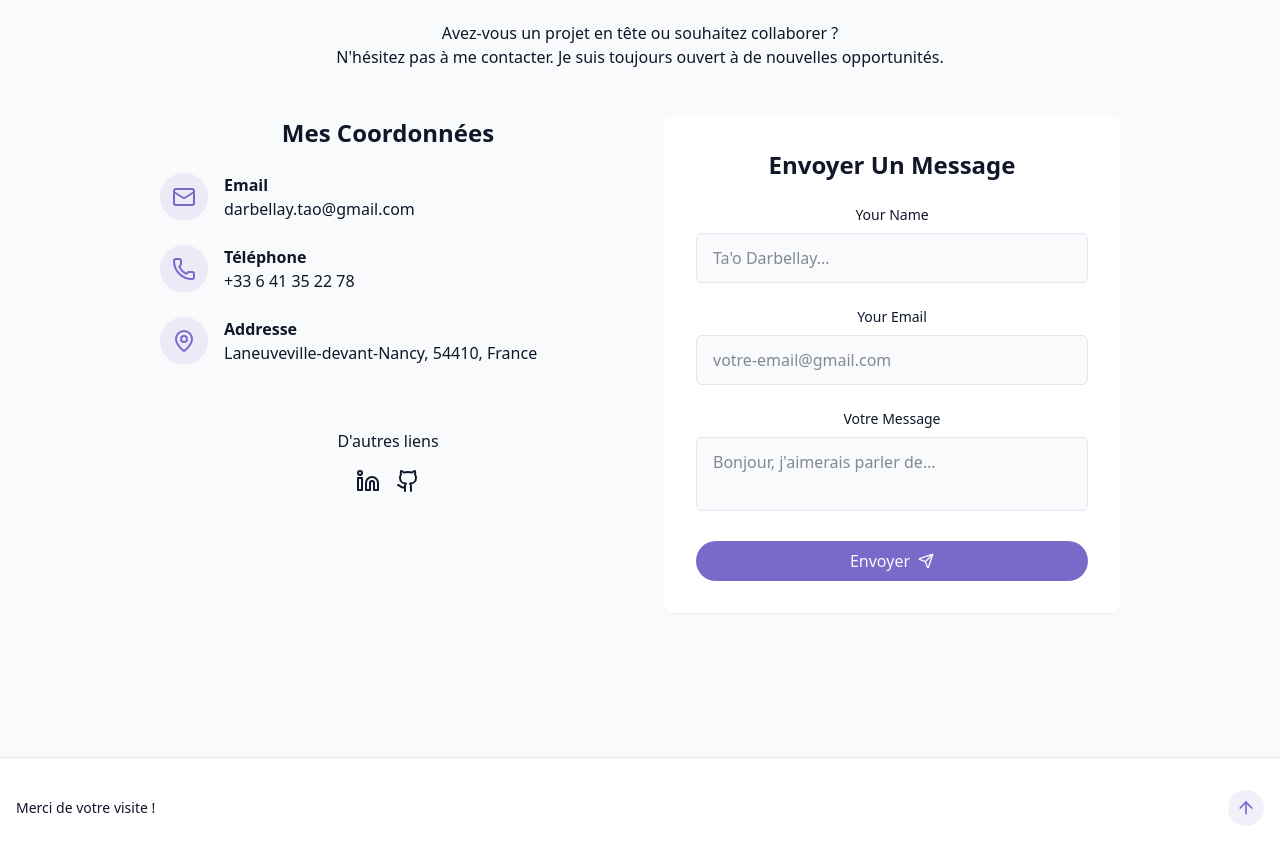
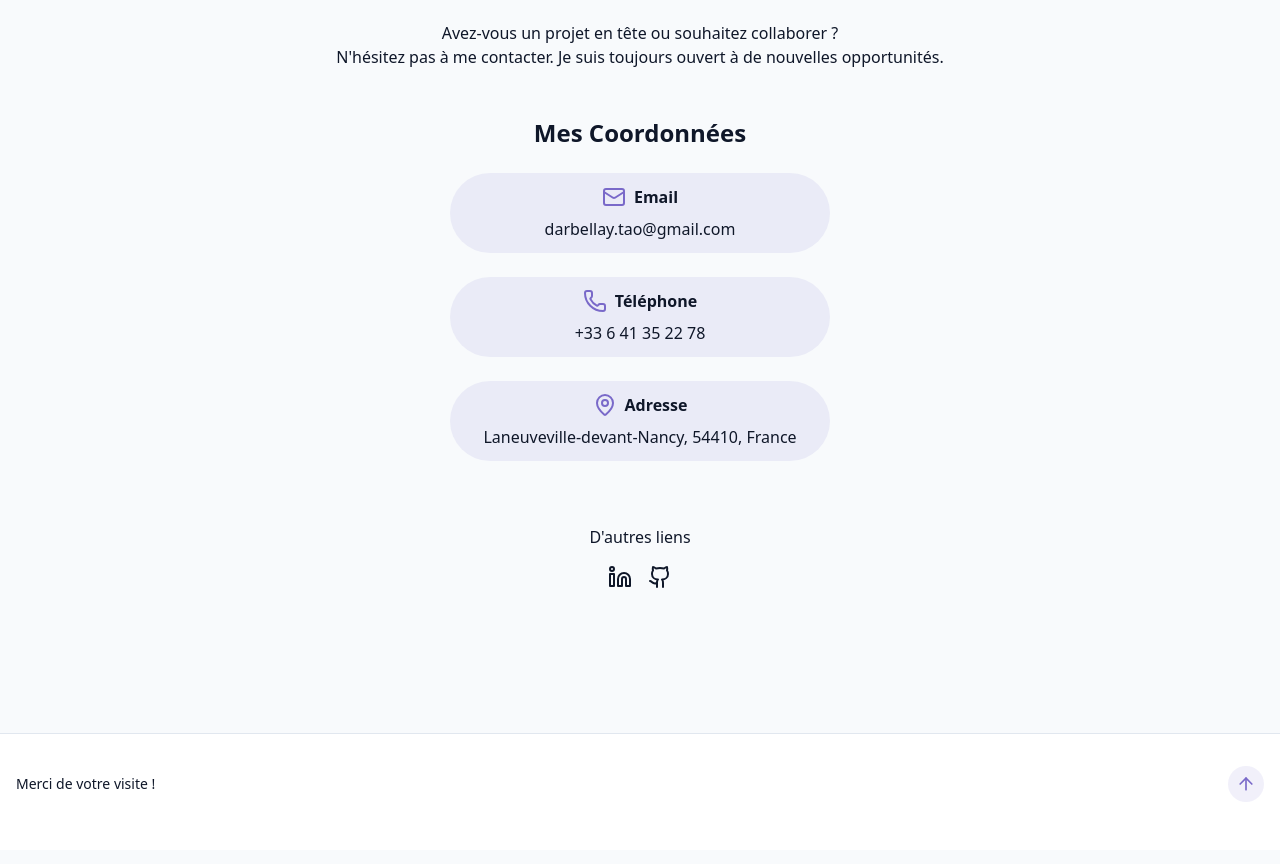
Before and after one commit to TLX542/portfolio, a React (Vite) app: page / in a window 1280 px wide. Shown: the part 4068-4932 px from the top of the page. Built offline with nearby package versions, Linux system fonts and the light colour scheme.

Commit message:
updated Contact section

```diff
--- a/src/components/ContactSection.jsx
+++ b/src/components/ContactSection.jsx
@@ -42,20 +42,21 @@ export const ContactSection = () => {
           Je suis toujours ouvert à de nouvelles opportunités.
         </p>
 
-        <div className="grid grid-cols-1 md:grid-cols-2 gap-12">
+        <div className="gap-12">
           <div className="space-y-8">
-            <h3 className="text-2xl font-semibold mb-6">
+            <h3 className="text-2xl font-semibold mb-6 text-center">
               {" "}
               Mes Coordonnées
             </h3>
 
-            <div className="space-y-6 justify-start">
+            <div className="space-y-6 flex flex-col items-center">
               <div className="flex items-start space-x-4">
-                <div className="p-3 rounded-full bg-primary/10">
-                  <Mail className="h-6 w-6 text-primary" />{" "}
+                <div className="text-center">
+                  <div className="p-6 rounded-full bg-primary/10 w-95 h-20 flex flex-col items-center justify-center">
+                    <div className="flex items-center justify-center space-x-2 mb-2">
+                      <Mail className="h-6 w-6 text-primary"/>
+                      <h4 className="font-medium"><b>Email</b></h4>
                     </div>
-                <div className="text-left">
-                  <h4 className="font-medium"> <b>Email</b></h4>
                     <a
                       href="mailto:darbellay.tao@gmail.com"
                       className="text-muted-foreground hover:text-primary transition-colors"
@@ -64,12 +65,14 @@ export const ContactSection = () => {
                     </a>
                   </div>
                 </div>
+              </div>
               <div className="flex items-start space-x-4">
-                <div className="p-3 rounded-full bg-primary/10">
-                  <Phone className="h-6 w-6 text-primary" />{" "}
+                <div className="text-center">
+                  <div className="p-6 rounded-full bg-primary/10 w-95 h-20 flex flex-col items-center justify-center">
+                    <div className="flex items-center justify-center space-x-2 mb-2">
+                      <Phone className="h-6 w-6 text-primary"/>
+                      <h4 className="font-medium"><b>Téléphone</b></h4>
                     </div>
-                <div className="text-left">
-                  <h4 className="font-medium"> <b>Téléphone</b></h4>
                     <a
                       href="tel:+33641352278"
                       className="text-muted-foreground hover:text-primary transition-colors"
@@ -78,21 +81,22 @@ export const ContactSection = () => {
                     </a>
                   </div>
                 </div>
+              </div>
               <div className="flex items-start space-x-4">
-                <div className="p-3 rounded-full bg-primary/10">
-                  <MapPin className="h-6 w-6 text-primary" />{" "}
+                <div className="text-center">
+                  <div className="p-6 rounded-full bg-primary/10 w-95 h-20 flex flex-col items-center justify-center">
+                    <div className="flex items-center justify-center space-x-2 mb-2">
+                      <MapPin className="h-6 w-6 text-primary"/>
+                      <h4 className="font-medium"><b>Adresse</b></h4>
                     </div>
-                <div className="text-left">
-                  <h4 className="font-medium"> <b>Addresse</b></h4>
-                  <a className="text-muted-foreground transition-colors">
-                    Laneuveville-devant-Nancy, 54410, France
-                  </a>
+                    <p className="text-muted-foreground">Laneuveville-devant-Nancy, 54410, France</p>
+                  </div>
                 </div>
               </div>
             </div>
 
             <div className="pt-8">
-              <h4 className="font-medium mb-4"> D'autres liens</h4>
+              <h4 className="font-medium mb-4 text-center"> D'autres liens</h4>
               <div className="flex space-x-4 justify-center">
                 <a href="https://www.linkedin.com/in/ta-o-darbellay-9a19642a2/" target="_blank">
                   <Linkedin />
@@ -103,79 +107,6 @@ export const ContactSection = () => {
               </div>
             </div>
           </div>
-
-          <div
-            className="bg-card p-8 rounded-lg shadow-xs"
-            onSubmit={handleSubmit}
-          >
-            <h3 className="text-2xl font-semibold mb-6"> Envoyer Un Message</h3>
-
-            <form className="space-y-6">
-              <div>
-                <label
-                  htmlFor="name"
-                  className="block text-sm font-medium mb-2"
-                >
-                  {" "}
-                  Your Name
-                </label>
-                <input
-                  type="text"
-                  id="name"
-                  name="name"
-                  required
-                  className="w-full px-4 py-3 rounded-md border border-input bg-background focus:outline-hidden foucs:ring-2 focus:ring-primary"
-                  placeholder="Ta'o Darbellay..."
-                />
-              </div>
-
-              <div>
-                <label
-                  htmlFor="email"
-                  className="block text-sm font-medium mb-2"
-                >
-                  {" "}
-                  Your Email
-                </label>
-                <input
-                  type="email"
-                  id="email"
-                  name="email"
-                  required
-                  className="w-full px-4 py-3 rounded-md border border-input bg-background focus:outline-hidden foucs:ring-2 focus:ring-primary"
-                  placeholder="votre-email@gmail.com"
-                />
-              </div>
-
-              <div>
-                <label
-                  htmlFor="message"
-                  className="block text-sm font-medium mb-2"
-                >
-                  {" "}
-                  Votre Message
-                </label>
-                <textarea
-                  id="message"
-                  name="message"
-                  required
-                  className="w-full px-4 py-3 rounded-md border border-input bg-background focus:outline-hidden foucs:ring-2 focus:ring-primary resize-none"
-                  placeholder="Bonjour, j'aimerais parler de..."
-                />
-              </div>
-
-              <button
-                type="submit"
-                disabled={isSubmitting}
-                className={cn(
-                  "cosmic-button w-full flex items-center justify-center gap-2"
-                )}
-              >
-                {isSubmitting ? "Envoi en cours..." : "Envoyer"}
-                <Send size={16} />
-              </button>
-            </form>
-          </div>
         </div>
       </div>
     </section>
```
Lines whose indentation alone changed are shown as unchanged.
